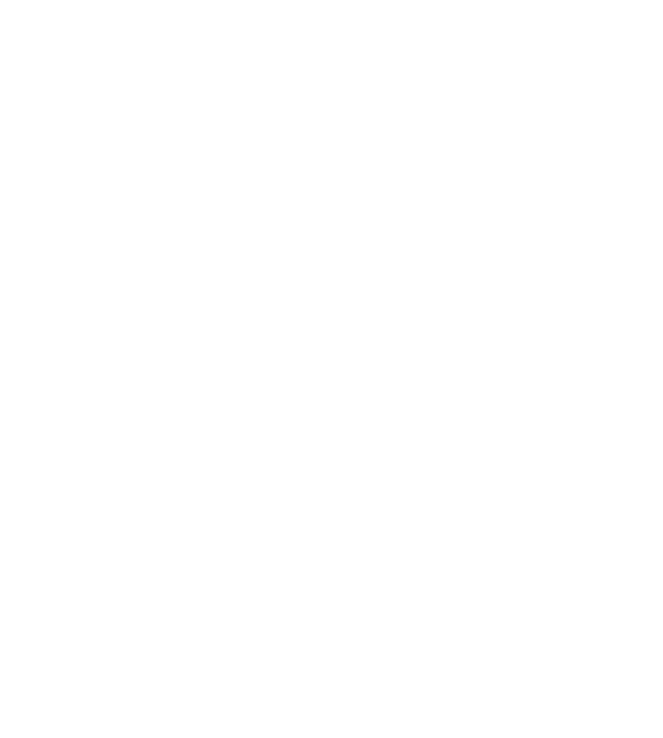
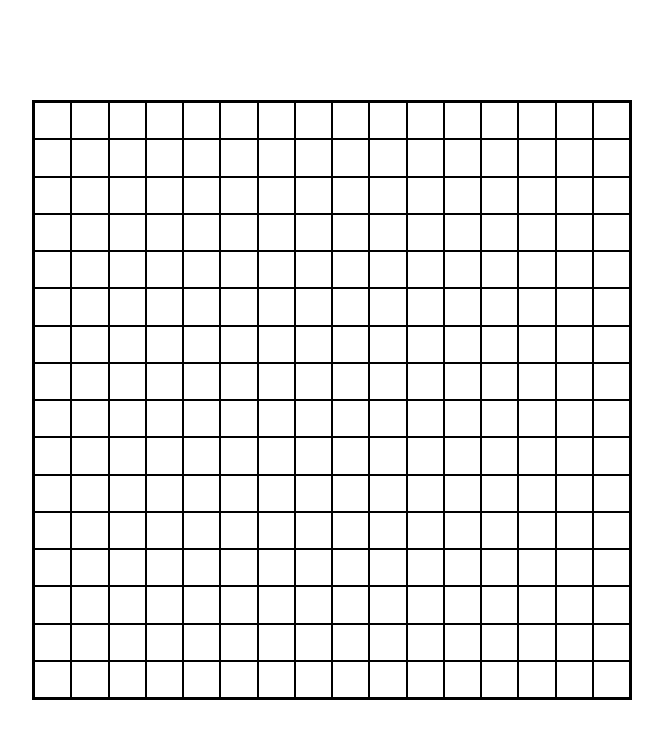
Before and after one commit to vincent585/sketchtwo, a plain HTML site: page index.html in a window 1280 px wide. Shown: the whole page, without its empty margins (308-971 px from the left). Drawn offline with Linux system fonts and the light colour scheme.

Commit message:
Add fillGrid function and basic styling for grid
- Renamed container class to grid-container
- Added CSS styling for the grid and defined a
  grid size variable to be updated based on the
  prompt from the user in the next step.
- Added the fillGrid function to dynamically create
  the sketch grid.

```diff
--- a/css/styles.css
+++ b/css/styles.css
@@ -0,0 +1,30 @@
+:root {
+    --grid-size: 16;
+}
+
+* {
+    box-sizing: border-box;
+}
+
+body {
+    display: flex;
+    justify-content: center;
+    align-items: center;
+    min-height: 100vh;
+    min-width: 100vw;
+    padding: 0;
+    margin: 0;
+}
+
+.grid-container {
+    display: flex;
+    flex-wrap: wrap;
+    height: 600px;
+    width: 600px;
+    border: 2px solid black;
+}
+
+.grid-square {
+    flex-basis: calc(100% / var(--grid-size));
+    border: 1px solid black;
+}
--- a/index.html
+++ b/index.html
@@ -10,7 +10,7 @@
 </head>
 
 <body>
-  <div class="container"></div>
+  <div class="grid-container"></div>
 
 </body>
 
--- a/js/script.js
+++ b/js/script.js
@@ -0,0 +1,14 @@
+const gridContainer = document.querySelector(".grid-container");
+const root = document.querySelector(":root");
+
+window.addEventListener("load", fillGrid());
+
+function fillGrid(size = 16) {
+  root.style.setProperty("--grid-size", size);
+
+  for (let i = 0; i < size * size; i++) {
+    let square = document.createElement("div");
+    square.className = "grid-square";
+    gridContainer.appendChild(square);
+  }
+}
```
